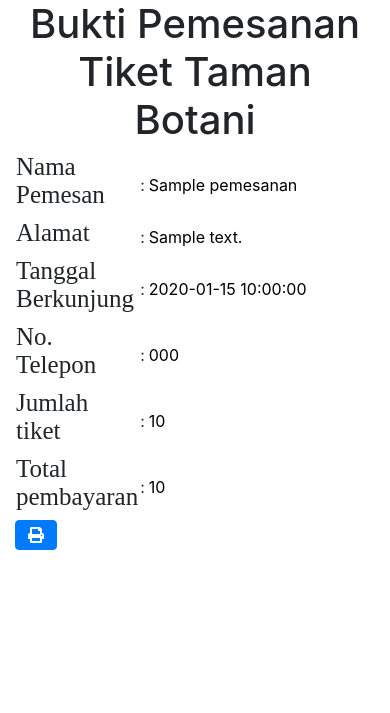
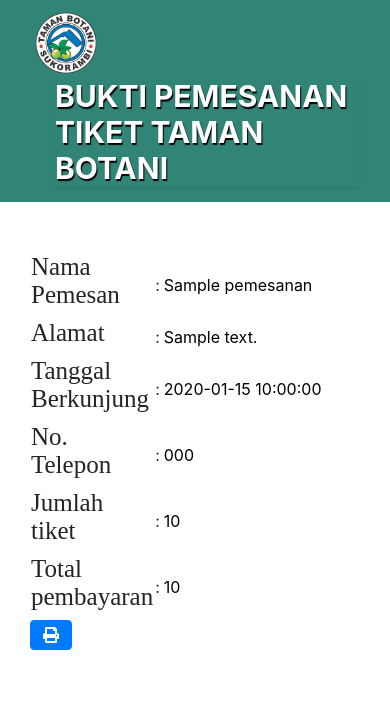
Before and after one commit to NaomyAckerman/proyek-kampus-sipetani, a PHP site: page /penjualantikettamanbotaniv2/print.php?id=1 in a window 390 px wide; the page is wider, and only the part inside the window is pictured. Shown: the top 713 px of that part. Run offline with PHP 8.4, Linux system fonts and the light colour scheme; the visitor is signed in with stand-in values (Sample User, id 1); tables that the repository leaves empty or names only in its code hold one stand-in row (values such as "Sample post").

Commit message:
print
tampilan print

```diff
--- a/cetak.css
+++ b/cetak.css
@@ -1,3 +1,75 @@
+/*Media Query android*/
+
+@media (max-width: 767.98px) {
+
+	header .container img{
+		height: 70px;
+		width: 70px;
+	}
+	header .container h1{
+		position: relative;
+		font-size: 30px;
+		text-shadow: 1px 2px 1px black;
+	}
+	header .btn{
+		width: 90px;
+		font-size: 11px;
+		color: white;
+	}
+	header .btn i{
+		display: none;
+	}
+	header .dropdown-menu{
+		margin-top: 30px !important;
+	}
+	header .dropdown img{
+		width: 30px !important;
+		height: 30px !important;
+	}
+}
+
+
+/*Windows*/
+
+body{
+	font-family: sans-serif;
+}
+
+/*Header*/
+
+.transparan{
+	background-color: rgba(48, 133, 119,1);
+	margin-bottom: 50px;
+}
+
+header .btn{
+	background-color: rgba(136,228,182,0.6);
+	transition: 0.3s;
+	color: white;
+}
+
+header h1{
+	text-shadow: 1px 2px 1px black;
+}
+
+header .btn:hover{
+	color: black;
+}
+
+header .dropdown-menu{
+	margin-top: 35px;
+}
+
+header .dropdown img{
+	width: 40px;
+	height: 40px;
+}
+header .dropdown span{
+	color: white;
+}
+
+/* Header Akhir */
+
 label{
 	font-size: 25px;
 	font-family: times new roman;
@@ -7,3 +79,16 @@ input{
 	border: 0px;
 	font-size: 25px;
 }
+
+/*Footer*/
+
+footer{
+	background-color: black;
+	margin-top: 50px;
+	padding-top: 30px;
+	padding-bottom: 30px;
+}
+
+footer i{
+	margin-left: 5px;
+}
--- a/print.php
+++ b/print.php
@@ -43,10 +43,31 @@ if (isset($_POST['printdetail'])) {
   	<script src="js/all.js"></script>
 </head>
 <body>
+
+<!-- Header -->
+
+<section>
+	<header class="transparan">
+		<div class="container">
+			<nav class="navbar navbar-expand-lg navbar-dark mt-auto mb-2">
+			  		<img src="foto/2Logo-Botani-1.png" height="90" width="90">
+			  	<div class="nav-item">
+				  	<h1 class="text-white text-uppercase font-weight-bolder ml-4 shadow-sm">Bukti Pemesanan Tiket Taman Botani</h1>
+			  	</div>
+			</nav>
+		</div>
+	</header>
+</section>
+
+<!-- Akhir Header -->
+
+<!-- Konten -->
+
+<section>
+	<content>
+		<div class="container">
 			<?php foreach ($printpemesanan as $data): ?>
 			<div class="container">
-	<h1><center>Bukti Pemesanan Tiket Taman Botani</center><h1>
-
 			<div class="content">
 			<form method="POST" action="">
 			<table>
@@ -92,5 +113,11 @@ if (isset($_POST['printdetail'])) {
 			</div>
 			<br><br>
 			<?php endforeach; ?>
+		</div>
+	</content>
+</section>
+
+<!-- Akhir Konten -->
+
 </body>
 </html>
```
Lines whose indentation alone changed are shown as unchanged.
